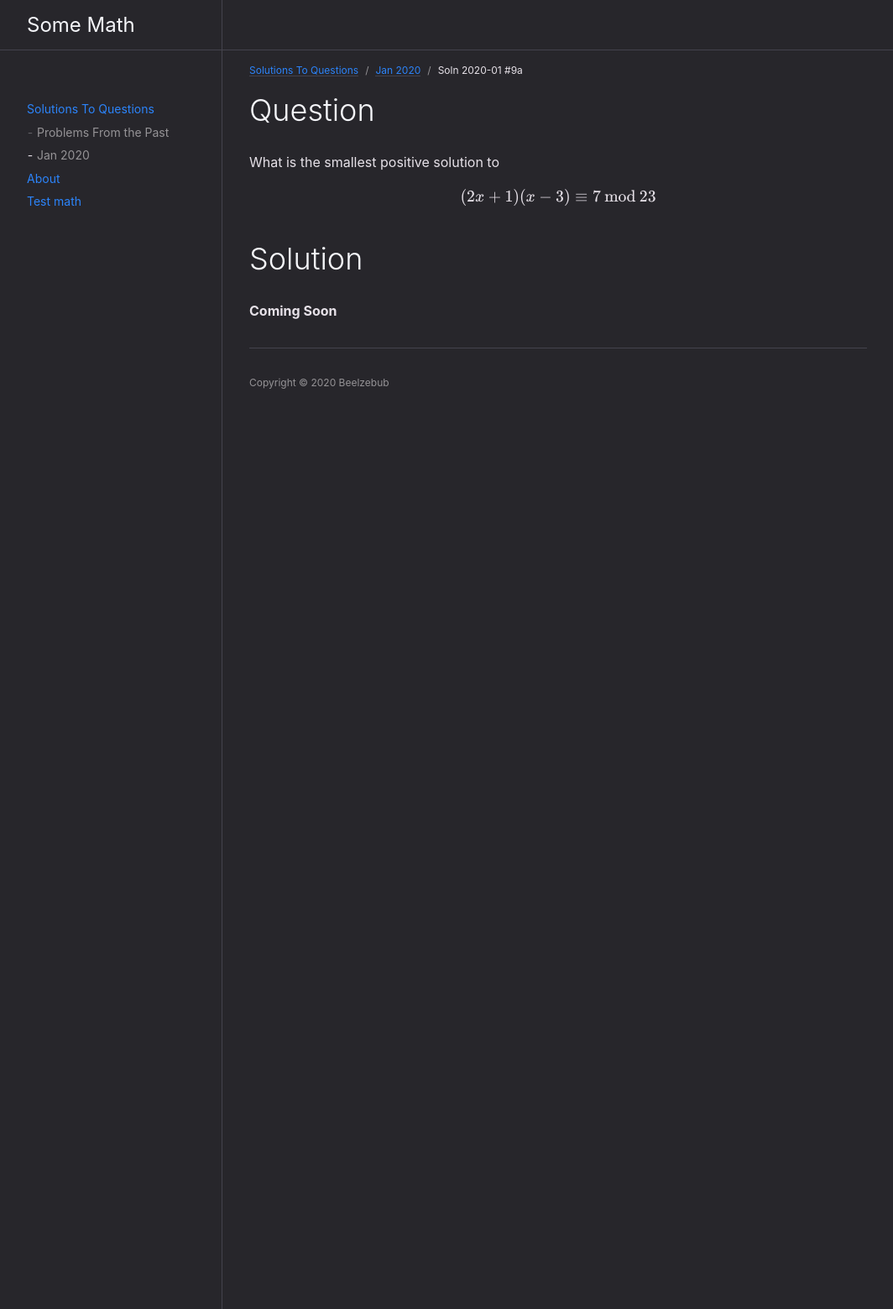
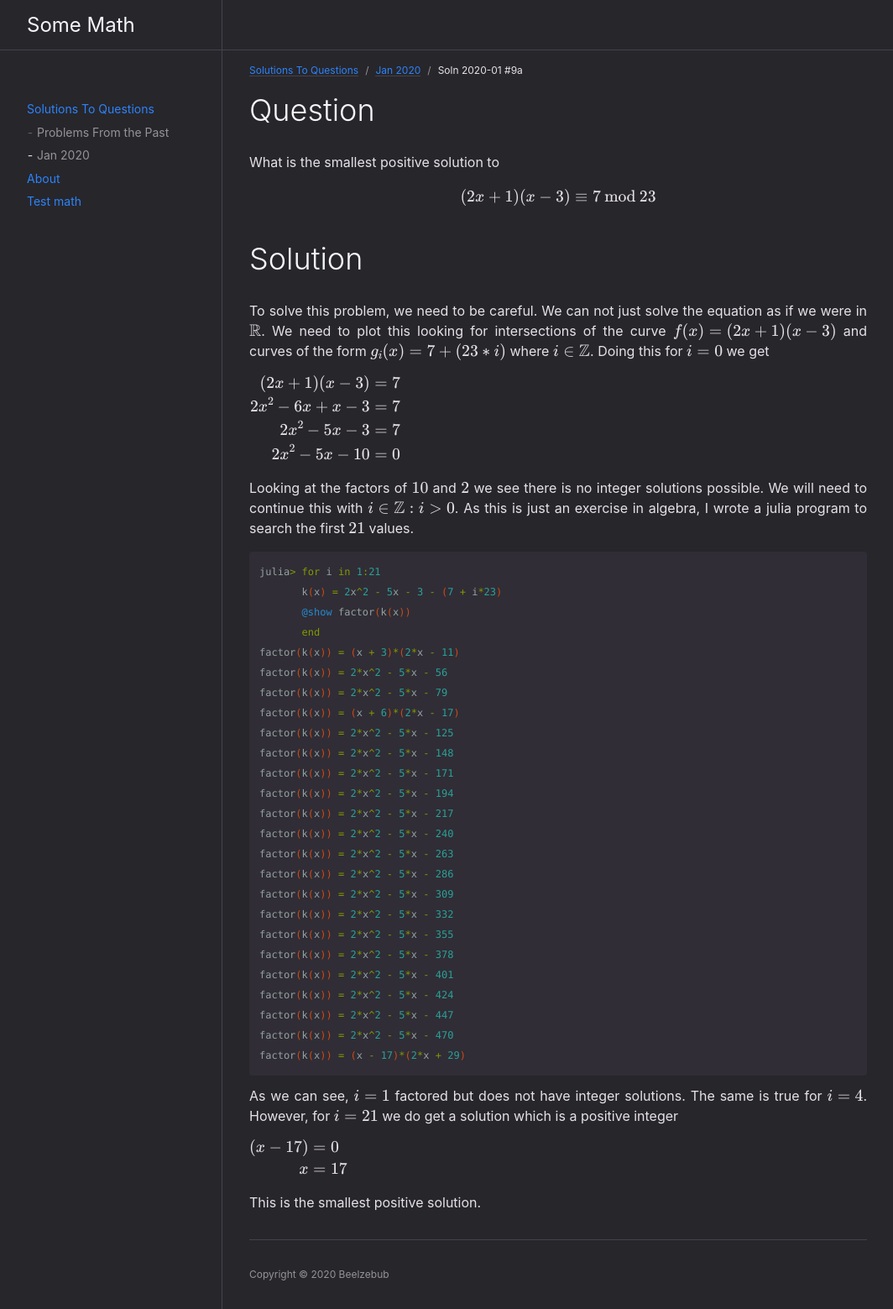
Before and after one commit to oldgooseberry/oldgooseberry.github.io, a Jekyll site: the page built from solns/jan2020/p9a.md, in a window 1280 px wide. Shown: the whole page at 84% size, without its empty margins (107-1171 px from the left). Built offline with Jekyll 4.4.1, drawn with Linux system fonts in a browser that asks for light colours; formulas are drawn with MathJax 3.

Commit message:
Added solutions to 8 and 9a

````diff
--- a/solns/jan2020/p9a.md
+++ b/solns/jan2020/p9a.md
@@ -17,4 +17,55 @@ $$(2x + 1)(x -3) \equiv 7 \: \text{mod} \: 23$$
 
 # Solution
 
-**Coming Soon**
+To solve this problem, we need to be careful. We can not just solve the equation as if we were in $\mathbb{R}$. We need to plot this looking for intersections of the curve $f(x) = (2x + 1)(x-3)$ and curves of the form $g_{i}(x) = 7 + (23 * i)$ where $i \in \mathbb{Z}$. Doing this for $i = 0$ we get
+
+{% raw %}{::nomarkdown}<div>
+$\begin{align*}
+(2x+1)(x-3) &= 7 \\
+2x^{2} - 6x + x - 3 &= 7\\
+2x^{2} - 5x -3 &= 7 \\
+2x^{2} - 5x - 10 &= 0 \\
+\end{align*}$
+</div>{:/}{% endraw %}
+
+
+Looking at the factors of $10$ and $2$ we see there is no integer solutions possible. We will need to continue this with $i \in \mathbb{Z} \: i > 0$. As this is just an exercise in algebra, I wrote a julia program to search the first $21$ values.
+
+```julia
+julia> for i in 1:21
+       k(x) = 2x^2 - 5x - 3 - (7 + i*23)
+       @show factor(k(x))
+       end
+factor(k(x)) = (x + 3)*(2*x - 11)
+factor(k(x)) = 2*x^2 - 5*x - 56
+factor(k(x)) = 2*x^2 - 5*x - 79
+factor(k(x)) = (x + 6)*(2*x - 17)
+factor(k(x)) = 2*x^2 - 5*x - 125
+factor(k(x)) = 2*x^2 - 5*x - 148
+factor(k(x)) = 2*x^2 - 5*x - 171
+factor(k(x)) = 2*x^2 - 5*x - 194
+factor(k(x)) = 2*x^2 - 5*x - 217
+factor(k(x)) = 2*x^2 - 5*x - 240
+factor(k(x)) = 2*x^2 - 5*x - 263
+factor(k(x)) = 2*x^2 - 5*x - 286
+factor(k(x)) = 2*x^2 - 5*x - 309
+factor(k(x)) = 2*x^2 - 5*x - 332
+factor(k(x)) = 2*x^2 - 5*x - 355
+factor(k(x)) = 2*x^2 - 5*x - 378
+factor(k(x)) = 2*x^2 - 5*x - 401
+factor(k(x)) = 2*x^2 - 5*x - 424
+factor(k(x)) = 2*x^2 - 5*x - 447
+factor(k(x)) = 2*x^2 - 5*x - 470
+factor(k(x)) = (x - 17)*(2*x + 29)
+```
+
+As we can see, $i = 1$ factored but does not have integer solutions. The same is true for $i = 4$. However, for $i = 21$ we do get a solution which is a positive integer <br/>
+
+{% raw %}{::nomarkdown}<div>
+$\begin{align*}
+(x - 17) &= 0 \\
+x &= 17
+\end{align*}$
+</div>{:/}{% endraw %}
+
+This is the smallest positive solution.
````
Also changed, not shown: solns/jan2020/p8.md (+8 -1 lines).
